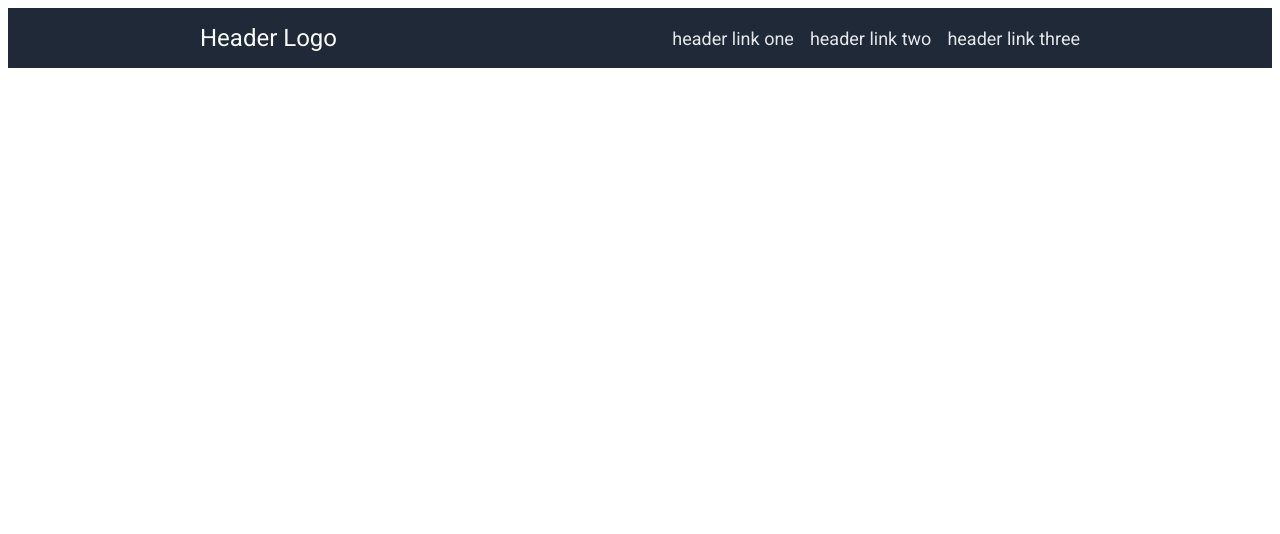
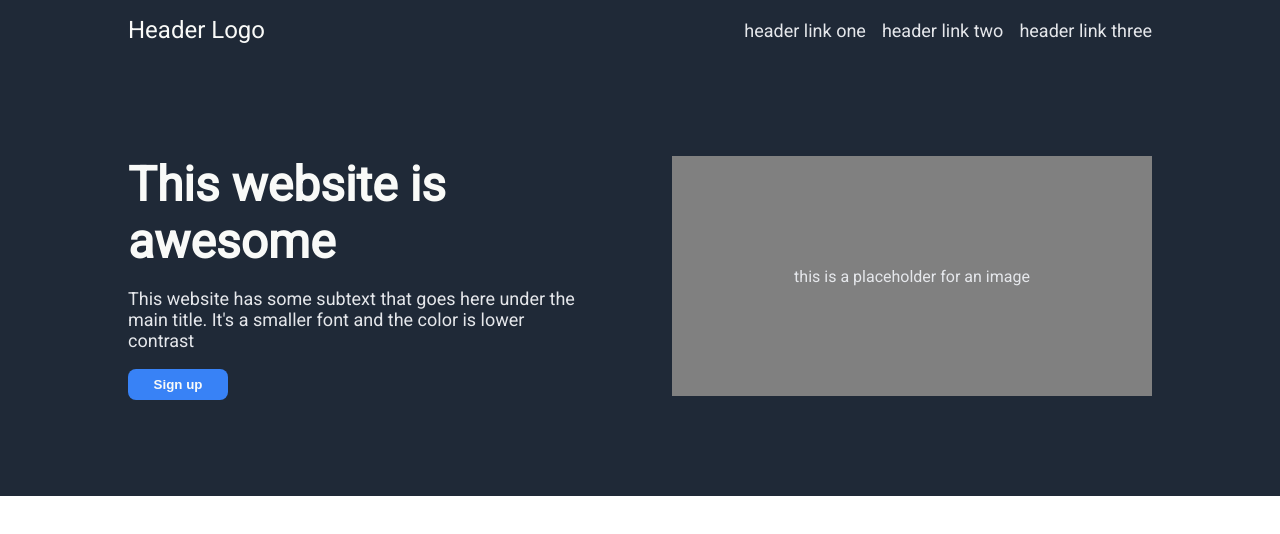
Before and after one commit to mdavison35/landing-page, a plain HTML site: page index.html in a window 1280 px wide. Drawn offline with Linux system fonts and the light colour scheme.

Commit message:
Add and style content for first/hero div of index.html
Prior to this change the content-1 div was empty. This change adds
two sub divs. The first has hero text, a paragraph and a sign up
button. The second is a placeholder for an image.

```diff
--- a/index.html
+++ b/index.html
@@ -18,7 +18,17 @@
         <div>header link three</div>
       </div>
     </div>
-    <div class="content-1"></div>
+    <div class="content-1">
+      <div class="hero-content">
+        This website is awesome
+        <p class="hero-secondary">
+          This website has some subtext that goes here under the main title.
+          It's a smaller font and the color is lower contrast
+        </p>
+        <button>Sign up</button>
+      </div>
+      <div class="img-placeholder">this is a placeholder for an image</div>
+    </div>
     <div class="content-2"></div>
     <div class="content-3"></div>
     <div class="content-4"></div>
--- a/style.css
+++ b/style.css
@@ -1,5 +1,18 @@
 body {
   font-family: Roboto, serif;
+  display: flex;
+  flex-direction: column;
+  margin: 0;
+}
+
+button {
+  background-color: #3882f6;
+  width: 100px;
+  border: none;
+  border-radius: 8px;
+  padding: 8px 16px;
+  color: #f9faf8;
+  font-weight: 600;
 }
 
 .header {
@@ -7,7 +20,7 @@ body {
   display: flex;
   justify-content: space-between;
   align-items: center;
-  padding: 16px 192px;
+  padding: 16px 128px;
 }
 
 .logo {
@@ -24,4 +37,31 @@ body {
 .hero-secondary {
   font-size: 18px;
   color: #e5e7eb;
+  font-weight: 400;
 }
+
+.content-1 {
+  background-color: #1f2937;
+  display: flex;
+  justify-content: space-between;
+  padding: 96px 128px;
+}
+
+.hero-content {
+  display: flex;
+  flex-direction: column;
+  font-size: 48px;
+  color: #f9faf8;
+  font-weight: 900;
+  max-width: 460px;
+}
+
+.img-placeholder {
+  display: flex;
+  justify-content: center;
+  align-items: center;
+  color: #e5e7eb;
+  background-color: gray;
+  height: 240px;
+  width: 480px;
+}
```
